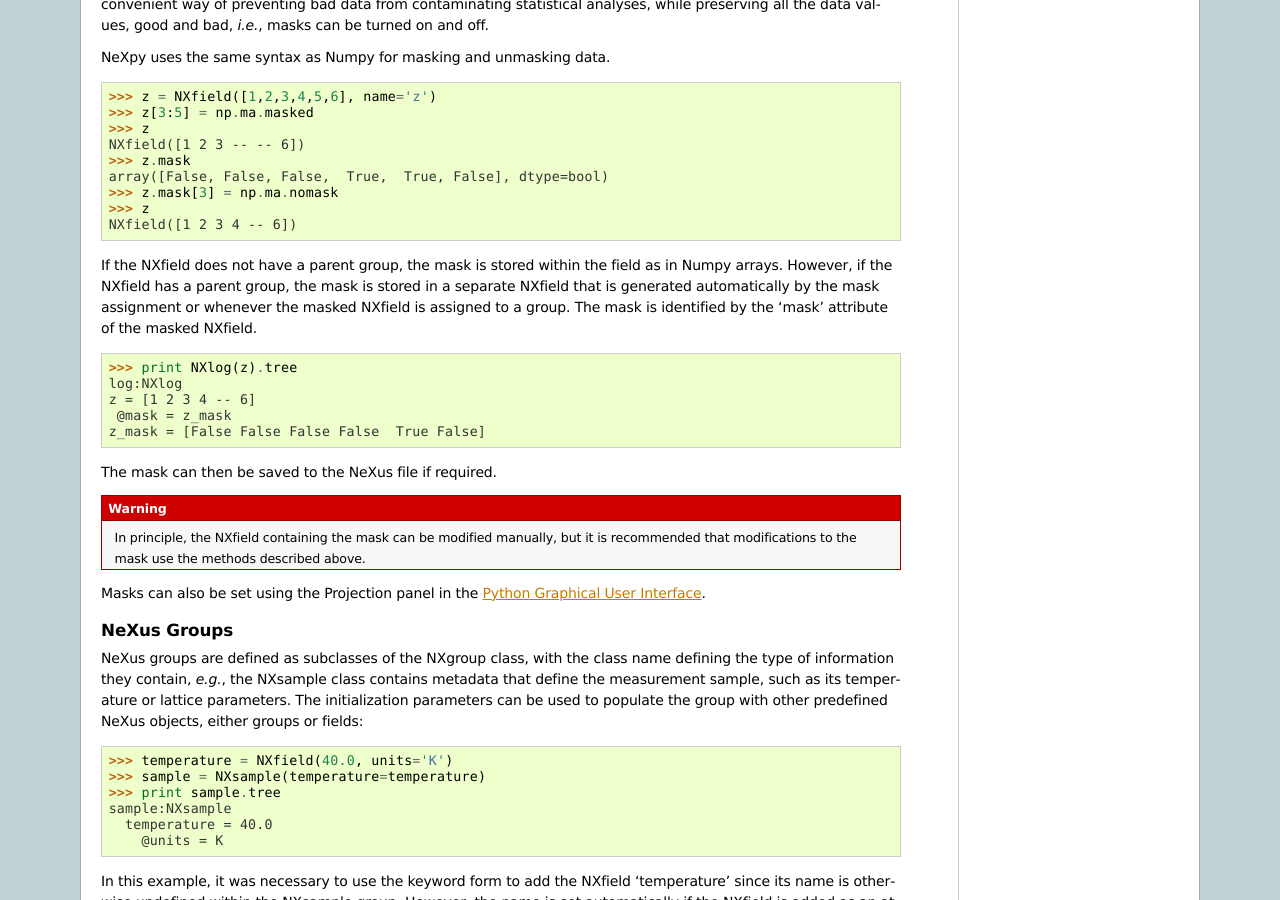
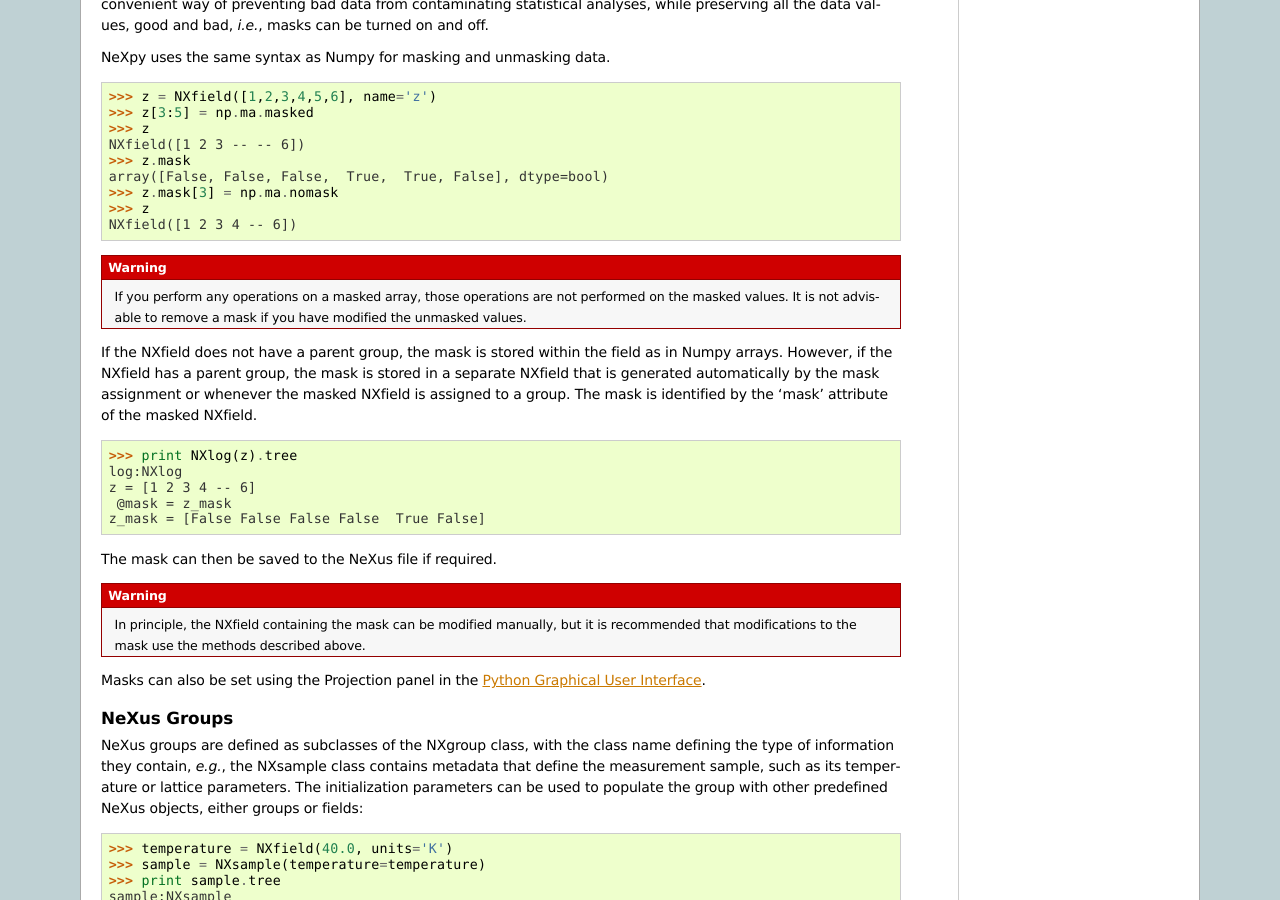
Before and after one commit to nexpy/nexpy, a Sphinx documentation site: the page built from doc/source/pythonshell.rst, in a window 1280 px wide and 900 px high, scrolled down 4080 px. Built offline with Sphinx 7.4.7, drawn with Linux system fonts in a browser that asks for light colours.

Commit message:
Updated mask documentation

```diff
--- a/doc/source/pythongui.rst
+++ b/doc/source/pythongui.rst
@@ -367,7 +367,8 @@ tabs allow manipulation of the plot limits and parameters.
    :width: 90%
 
 .. note:: The projection panel can also be used to mask and unmask data within
-          the dashed rectangle.
+          the dashed rectangle. See :doc:`pythonshell` for descriptions of
+          masked arrays.
 
 **Options Tab**
 
--- a/doc/source/pythonshell.rst
+++ b/doc/source/pythonshell.rst
@@ -242,6 +242,10 @@ NeXpy uses the same syntax as Numpy for masking and unmasking data.
  >>> z.mask[3] = np.ma.nomask
  >>> z
  NXfield([1 2 3 4 -- 6])
+
+.. warning:: If you perform any operations on a masked array, those operations
+             are not performed on the masked values. It is not advisable
+             to remove a mask if you have modified the unmasked values.
 
 If the NXfield does not have a parent group, the mask is stored within the field
 as in Numpy arrays. However, if the NXfield has a parent group, the mask is
```
